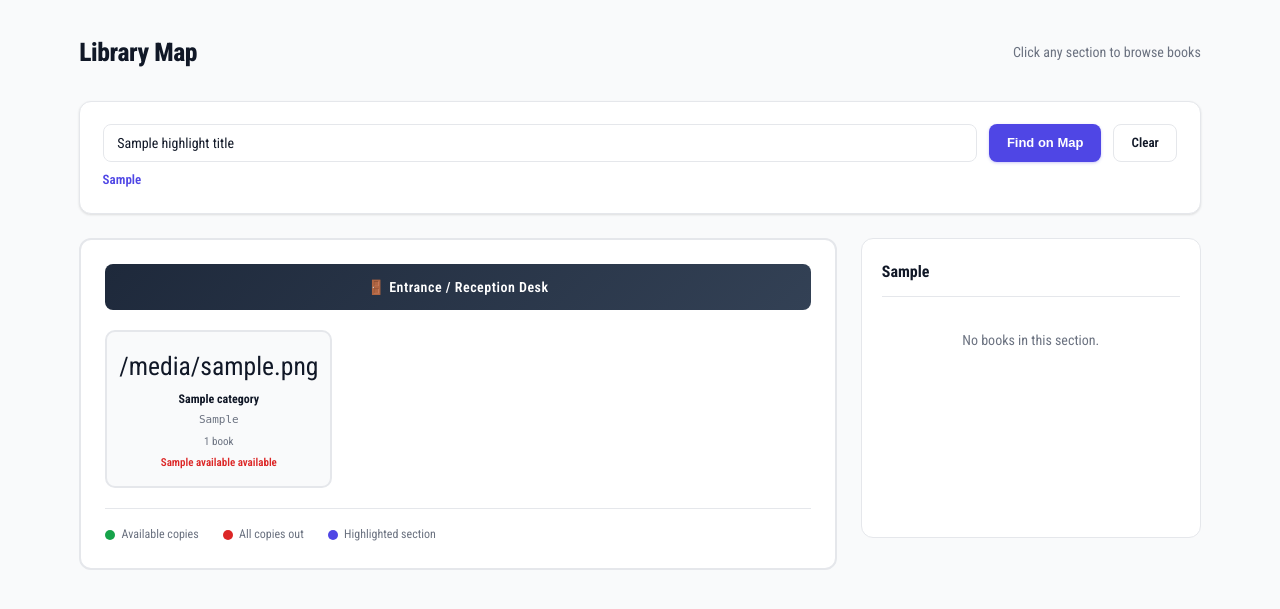
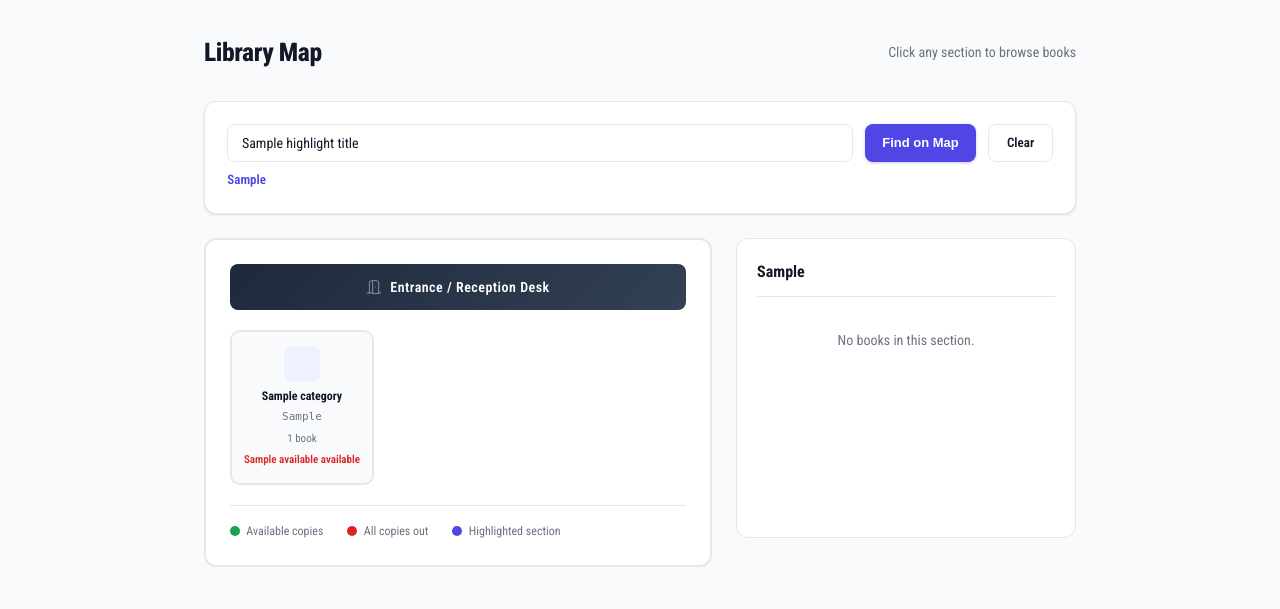
Before and after one commit to Aryankanani1/LibraFlow, a Python web app: template templates/student/map.html in a window 1280 px wide. Shown: the top 609 px of the page. Run offline with Jinja, Linux system fonts and the light colour scheme; the template is opened without the code that fills it: most values are stand-ins (such as "Sample title", 1, 10 or a date in 2020).

Commit message:
ui: replace all map emojis with Lucide icons — sections, entrance, panel, book list

```diff
--- a/templates/student/map.html
+++ b/templates/student/map.html
@@ -31,7 +31,7 @@
 
     <!-- Entrance -->
     <div class="map-entrance">
-      <span>🚪 Entrance / Reception Desk</span>
+      <i data-lucide="door-open"></i> Entrance / Reception Desk
     </div>
 
     <!-- Sections Grid -->
@@ -40,7 +40,7 @@
       <div class="map-section {{ 'map-section-highlighted' if section.category == highlight_category else '' }}"
            data-category="{{ section.category }}"
            onclick="selectSection('{{ section.category }}')">
-        <div class="section-icon">{{ section.icon }}</div>
+        <div class="section-icon"><i data-lucide="{{ section.icon }}"></i></div>
         <div class="section-name">{{ section.category }}</div>
         <div class="section-shelf">{{ section.shelf_prefix }}</div>
         <div class="section-count">{{ section.book_count }} book{{ 's' if section.book_count != 1 }}</div>
@@ -62,7 +62,7 @@
   <!-- Side Panel -->
   <div class="map-panel" id="map-panel">
     <div class="panel-placeholder">
-      <span style="font-size:3rem">🗺️</span>
+      <div class="empty-state-icon" style="margin:0 auto .75rem"><i data-lucide="map"></i></div>
       <p>Click a section on the map<br>to see books in that area</p>
     </div>
     <div id="panel-content" style="display:none">
@@ -99,7 +99,12 @@
   margin-bottom: 1.25rem;
   font-weight: 600;
   letter-spacing: .5px;
+  display: flex;
+  align-items: center;
+  justify-content: center;
+  gap: .5rem;
 }
+.map-entrance .lucide { width: 16px; height: 16px; color: #94a3b8; }
 
 /* Sections grid */
 .sections-grid {
@@ -128,7 +133,19 @@
   background: #ede9fe !important;
   box-shadow: 0 0 0 3px rgba(79,70,229,.2) !important;
 }
-.section-icon   { font-size: 1.6rem; margin-bottom: .3rem; }
+.section-icon {
+  width: 36px; height: 36px; border-radius: 8px;
+  background: var(--primary-lt); color: var(--primary);
+  display: flex; align-items: center; justify-content: center;
+  margin: 0 auto .4rem;
+}
+.section-icon .lucide { width: 18px; height: 18px; }
+.book-list-icon {
+  width: 28px; height: 28px; border-radius: 6px;
+  background: var(--primary-lt); color: var(--primary);
+  display: flex; align-items: center; justify-content: center;
+  flex-shrink: 0; margin-top: 2px;
+}
 .section-name   { font-weight: 700; font-size: 12px; line-height: 1.3; margin-bottom: .2rem; }
 .section-shelf  { font-size: 11px; font-family: monospace; color: var(--muted); margin-bottom: .3rem; }
 .section-count  { font-size: 11px; color: var(--muted); }
@@ -209,7 +226,7 @@ function selectSection(category) {
   document.getElementById('panel-title').textContent = category;
 
   const shelves = [...new Set(books.map(b => b.shelf))].filter(Boolean).join(', ');
-  document.getElementById('panel-shelf').textContent = shelves ? '📍 ' + shelves : '';
+  document.getElementById('panel-shelf').textContent = shelves ? 'Shelf: ' + shelves : '';
 
   const container = document.getElementById('panel-books');
   if (!books.length) {
@@ -219,8 +236,12 @@ function selectSection(category) {
 
   container.innerHTML = books.map(b => `
     <div class="book-list-item">
-      <div>
-        <span style="font-size:1.2rem">📖</span>
+      <div class="book-list-icon">
+        <svg xmlns="http://www.w3.org/2000/svg" width="16" height="16" viewBox="0 0 24 24"
+             fill="none" stroke="currentColor" stroke-width="1.25" stroke-linecap="round" stroke-linejoin="round">
+          <path d="M2 3h6a4 4 0 0 1 4 4v14a3 3 0 0 0-3-3H2z"/>
+          <path d="M22 3h-6a4 4 0 0 0-4 4v14a3 3 0 0 1 3-3h7z"/>
+        </svg>
       </div>
       <div class="book-list-info">
         <div class="book-list-title">${b.title}</div>
```
Also changed, not shown: routes/student.py (+15 -15 lines).
